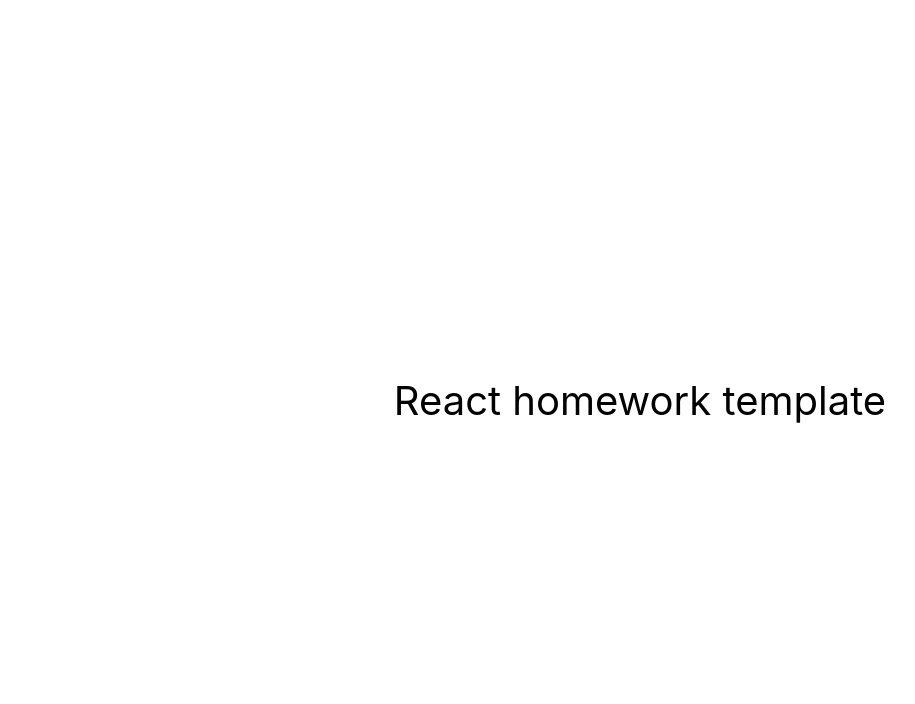
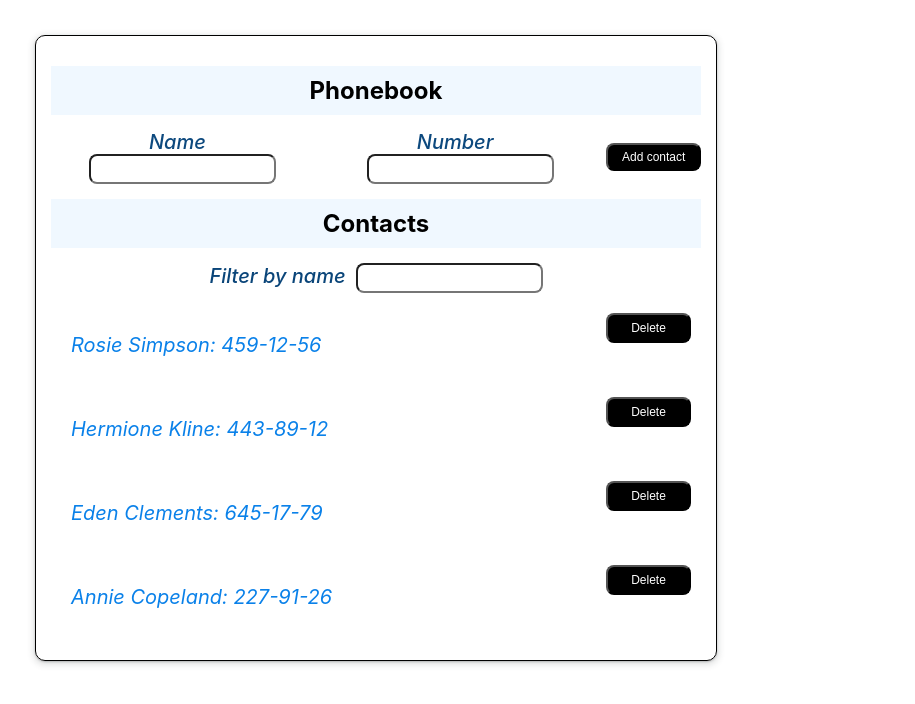
Before and after one commit to YuliiaKulyk13/goit-react-hw-04-phonebook, a React (Create React App) app: page / in a window 1280 px wide. Shown: the top 704 px of the page, without its empty margins (0-915 px from the left). Built offline with nearby package versions, Linux system fonts and the light colour scheme.

Commit message:
adding src

```diff
--- a/src/components/App.jsx
+++ b/src/components/App.jsx
@@ -1,16 +1,88 @@
-export const App = () => {
-  return (
-    <div
-      style={{
-        height: '100vh',
-        display: 'flex',
-        justifyContent: 'center',
-        alignItems: 'center',
-        fontSize: 40,
-        color: '#010101'
-      }}
-    >
-      React homework template
-    </div>
-  );
-};
+import React, { Component } from 'react';
+import PhoneContacts from './Phonebook/phonebook';
+import Filter from './Filter/Filter';
+import { Title } from './Title/Title';
+import { ContactsForm } from './ContactsForm/ContactsForm';
+import { nanoid } from 'nanoid';
+import { Layout } from './Layout/Layout.styled';
+
+export class App extends Component {
+  state = {
+    contacts: [
+      { id: 'id-1', name: 'Rosie Simpson', number: '459-12-56' },
+      { id: 'id-2', name: 'Hermione Kline', number: '443-89-12' },
+      { id: 'id-3', name: 'Eden Clements', number: '645-17-79' },
+      { id: 'id-4', name: 'Annie Copeland', number: '227-91-26' },
+    ],
+    filter: '',
+  };
+
+  addContact = ({ name, number }) => {
+    const contact = {
+      name,
+      number,
+      id: nanoid(),
+    };
+
+    this.state.contacts.find(item => name === item.name)
+      ? alert(`${name}is already in contacts.`)
+      : this.setState(prevState => {
+          return {
+            contacts: [...prevState.contacts, contact],
+          };
+        });
+    console.log(contact);
+  };
+
+  deleteContact = id => {
+    this.setState(prevState => ({
+      contacts: prevState.contacts.filter(contact => contact.id !== id),
+    }));
+  };
+
+  changeFilter = e => {
+    this.setState({ filter: e.currentTarget.value });
+  };
+
+  getFilteredContacts = () => {
+    const { contacts, filter } = this.state;
+    const normalizedFilter = filter.toLowerCase();
+    return contacts.filter(contact =>
+      contact.name.toLowerCase().includes(normalizedFilter)
+    );
+  };
+
+  componentDidMount() {
+    const contacts = localStorage.getItem('contacts');
+    const parsedContacts = JSON.parse(contacts);
+    if (parsedContacts) {
+      this.setState({ contacts: parsedContacts });
+    }
+  }
+
+  componentDidUpdate(prevState) {
+    if (this.state.contacts !== prevState.contacts) {
+      localStorage.setItem('contacts', JSON.stringify(this.state.contacts));
+    }
+  }
+
+  render() {
+    const { filter } = this.state;
+
+    const filteredContacts = this.getFilteredContacts();
+    return (
+      <Layout>
+        <Title title={'Phonebook'} />
+        <ContactsForm onSubmit={this.addContact} />
+
+        <Title title={'Contacts'} />
+        <Filter value={filter} onChange={this.changeFilter} />
+
+        <PhoneContacts
+          contacts={filteredContacts}
+          onDeleteContact={this.deleteContact}
+        />
+      </Layout>
+    );
+  }
+}
--- /dev/null
+++ b/src/components/ContactsForm/ContactsForm.jsx
@@ -0,0 +1,56 @@
+import React, { Component } from 'react';
+import { AddButton, Form, FormInput, Label } from './ContactsForm.styled';
+
+export class ContactsForm extends Component {
+  state = {
+    name: '',
+    number: '',
+  };
+
+  handleChange = e => {
+    const value = e.target.value;
+    const name = e.target.name;
+
+    this.setState({
+      [name]: value,
+    });
+  };
+
+  handleSubmit = e => {
+    e.preventDefault();
+    this.props.onSubmit({ name: this.state.name, number: this.state.number });
+    this.setState({ name: '', number: '' });
+  };
+
+  render() {
+    return (
+      <Form onSubmit={this.handleSubmit}>
+        <Label htmlFor="name">
+          Name
+          <FormInput
+            type="text"
+            name="name"
+            pattern="^[a-zA-Zа-яА-Я]+(([' -][a-zA-Zа-яА-Я ])?[a-zA-Zа-яА-Я]*)*$"
+            title="Name may contain only letters, apostrophe, dash and spaces. For example Adrian, Jacob Mercer, Charles de Batz de Castelmore d'Artagnan"
+            required
+            onChange={this.handleChange}
+            value={this.state.name}
+          />
+        </Label>
+        <Label htmlFor="number">
+          Number
+          <FormInput
+            type="tel"
+            name="number"
+            pattern="\+?\d{1,4}?[-.\s]?\(?\d{1,3}?\)?[-.\s]?\d{1,4}[-.\s]?\d{1,4}[-.\s]?\d{1,9}"
+            title="Phone number must be digits and can contain spaces, dashes, parentheses and can start with +"
+            required
+            onChange={this.handleChange}
+            value={this.state.number}
+          />
+        </Label>
+        <AddButton type="submit">Add contact</AddButton>
+      </Form>
+    );
+  }
+}
--- /dev/null
+++ b/src/components/ContactsForm/ContactsForm.styled.jsx
@@ -0,0 +1,49 @@
+import styled from 'styled-components';
+export const Form = styled.form`
+  display: flex;
+  flex-wrap: nowrap;
+  gap: 15px;
+  align-items: center;
+  justify-content: center;
+  justify-content: baseline;
+`;
+
+export const FormInput = styled.input`
+  padding: 3px;
+  border-radius: 8px;
+  margin-left: 10px;
+  height: 20px;
+  width: auto;
+  cursor: pointer;
+  &:hover,
+  &:focus {
+    transform: scale(1.1);
+    box-shadow: 10px 5px 5px grey;
+  }
+`;
+
+export const AddButton = styled.button`
+  width: 95px;
+  height: auto;
+  font-size: 12px;
+  padding: 5px;
+  border-radius: 8px;
+  background-color: black;
+  color: white;
+  cursor: pointer;
+
+  &:hover,
+  &:focus {
+    transform: scale(1.1);
+    box-shadow: 10px 5px 5px grey;
+  }
+`;
+
+export const Label = styled.label`
+  font-weight: 500;
+  font-size: 20px;
+  text-align: center;
+  display: block;
+  font-style: italic;
+  color: #0d497e;
+`;
--- /dev/null
+++ b/src/components/Filter/Filter.jsx
@@ -0,0 +1,10 @@
+import React from 'react';
+import { Input, Label } from './Filter.styled';
+
+const Filter = ({ value, onChange }) => (
+  <Label>
+    Filter by name
+    <Input type="text" value={value} onChange={onChange} />
+  </Label>
+);
+export default Filter;
--- /dev/null
+++ b/src/components/Filter/Filter.styled.jsx
@@ -0,0 +1,25 @@
+import styled from 'styled-components';
+
+export const Input = styled.input`
+  padding: 3px;
+  border-radius: 8px;
+  margin-left: 10px;
+  height: 20px;
+  width: auto;
+  cursor: pointer;
+  &:hover,
+  &:focus {
+    transform: scale(1.1);
+    box-shadow: 10px 5px 5px grey;
+  }
+`;
+
+export const Label = styled.label`
+  font-weight: 500;
+  font-size: 20px;
+  text-align: center;
+  display: block;
+  margin: 0 auto;
+  color: #0a4579;
+  font-style: italic;
+`;
--- /dev/null
+++ b/src/components/Layout/Layout.styled.jsx
@@ -0,0 +1,17 @@
+import styled from 'styled-components';
+
+export const Layout = styled.div`
+  width: 650px;
+  height: '100vh';
+  padding: 15px;
+  display: 'flex';
+  margin: 35px;
+  justify-content: 'center';
+  align-items: 'center';
+  font-size: 40;
+  color: '#010101';
+  border: 1px solid black;
+  border-radius: 10px;
+  box-shadow: rgba(60, 64, 67, 0.3) 0px 1px 2px 0px,
+    rgba(60, 64, 67, 0.15) 0px 2px 6px 2px;
+`;
--- /dev/null
+++ b/src/components/Phonebook/phonebook.jsx
@@ -0,0 +1,16 @@
+import React from 'react';
+import { Contact, ContactItem, DeleteButton, List } from './phonebook.styled';
+
+const PhoneContacts = ({ contacts, onDeleteContact }) => (
+  <List>
+    {contacts.map(({ id, name, number }) => (
+      <Contact key={id}>
+        <ContactItem>
+          {name}: {number}
+        </ContactItem>
+        <DeleteButton onClick={() => onDeleteContact(id)}>Delete</DeleteButton>
+      </Contact>
+    ))}
+  </List>
+);
+export default PhoneContacts;
--- /dev/null
+++ b/src/components/Phonebook/phonebook.styled.jsx
@@ -0,0 +1,35 @@
+import styled from 'styled-components';
+
+export const List = styled.ul`
+  margin-top: 4px;
+  padding-left: 20px;
+`;
+
+export const ContactItem = styled.p`
+  font-style: italic;
+  color: #0a81e9;
+`;
+export const Contact = styled.li`
+  display: flex;
+  justify-content: space-between;
+  margin-top: 20px;
+  font-size: 20px;
+`;
+
+export const DeleteButton = styled.button`
+  width: 85px;
+  height: 30px;
+  font-size: 12px;
+  padding: 5px;
+  border-radius: 8px;
+  margin-right: 10px;
+  background-color: black;
+  color: white;
+  cursor: pointer;
+
+  &:hover,
+  &:focus {
+    transform: scale(1.1);
+    box-shadow: 10px 5px 5px grey;
+  }
+`;
--- /dev/null
+++ b/src/components/Title/Title.jsx
@@ -0,0 +1,9 @@
+import { TitleItem } from './Title.styled';
+
+export const Title = ({ title }) => {
+  return (
+    <div>
+      <TitleItem>{title}</TitleItem>
+    </div>
+  );
+};
--- /dev/null
+++ b/src/components/Title/Title.styled.jsx
@@ -0,0 +1,9 @@
+import styled from 'styled-components';
+
+export const TitleItem = styled.h2`
+  margin-top: 15px;
+  margin-bottom: 15px;
+  padding: 10px;
+  text-align: center;
+  background-color: aliceblue;
+`;
```
